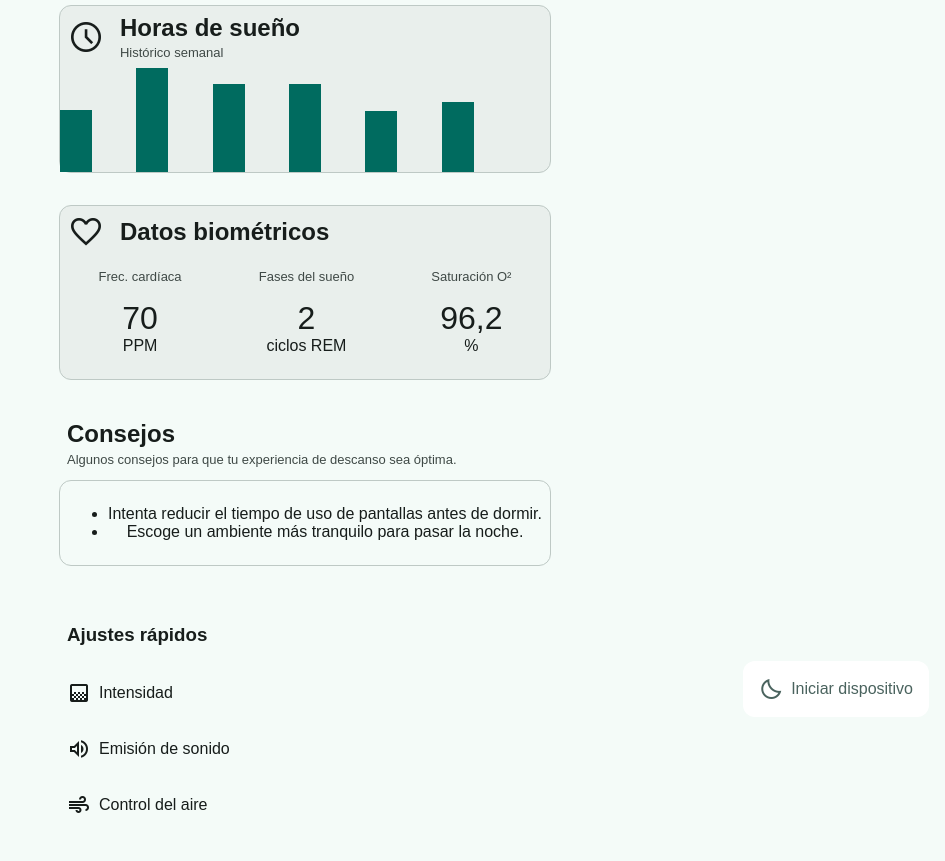
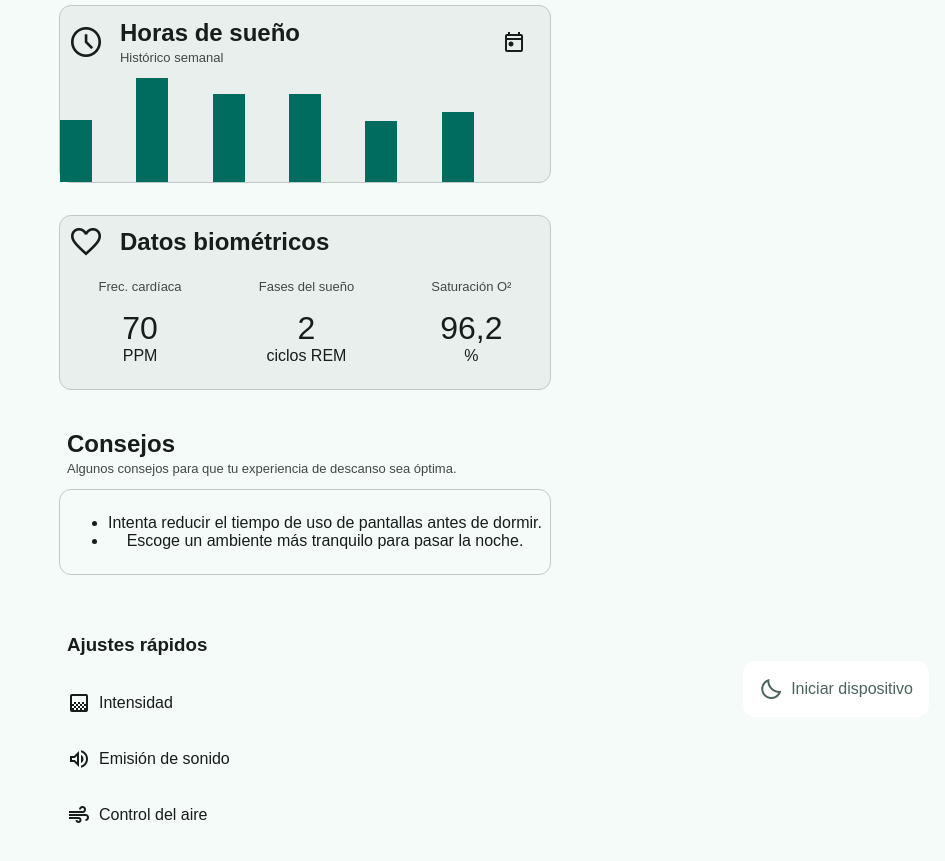
Before and after one commit to LenderVZ/IPO-Final-GrupoPA2-ParejaAndresAnael, a plain HTML site: page docs/index.html in a window 1280 px wide. Shown: the part 67-928 px from the top of the page, without its empty margins (335-1280 px from the left). Drawn offline with nearby package versions, Linux system fonts and the light colour scheme; a web font is replaced by a local one.

Commit message:
Añadir botón calendario

```diff
--- a/docs/css/style.css
+++ b/docs/css/style.css
@@ -397,6 +397,14 @@ input:checked+.slider::before {
     font-size: 2.25rem;
 }
 
+.card-inner-header .title {
+    flex-grow: 1;
+}
+
+.card-inner-header .navigation-actions span {
+    font-size: 24px;
+}
+
 .card-outline {
     border-radius: 12px;
     border: solid 0.1rem var(--md-sys-color-outline-variant);
--- a/docs/index.html
+++ b/docs/index.html
@@ -23,9 +23,12 @@
             <div class="card">
                 <div class="card-inner-header">
                     <span class="material-symbols-outlined">schedule</span>
-                    <div>
+                    <div class="title">
                         <h2>Horas de sueño</h2>
                         <p class="section-sub">Histórico semanal</p>
+                    </div>
+                    <div class="navigation-actions">
+                        <a href="javascript:void()"><span class="material-symbols-outlined">today</span></a>
                     </div>
                 </div>
                 <div class="plot">
```
